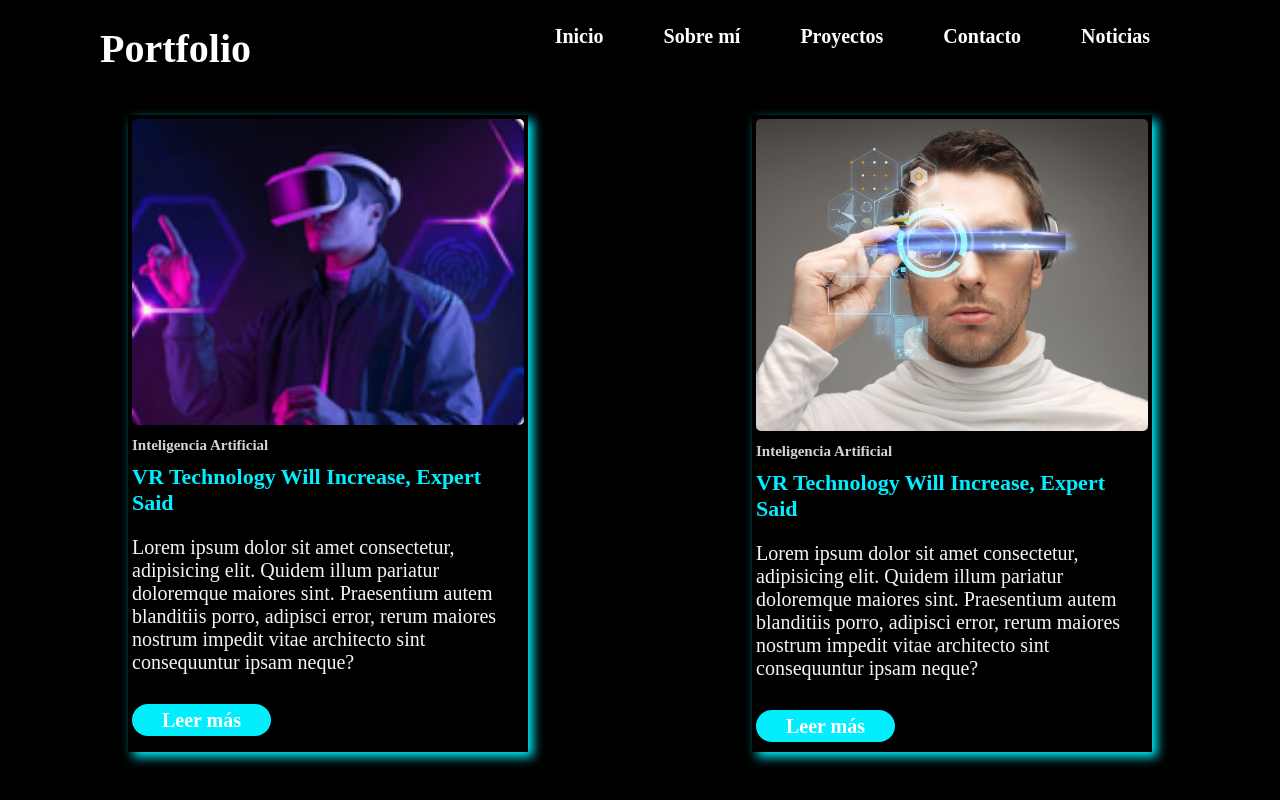
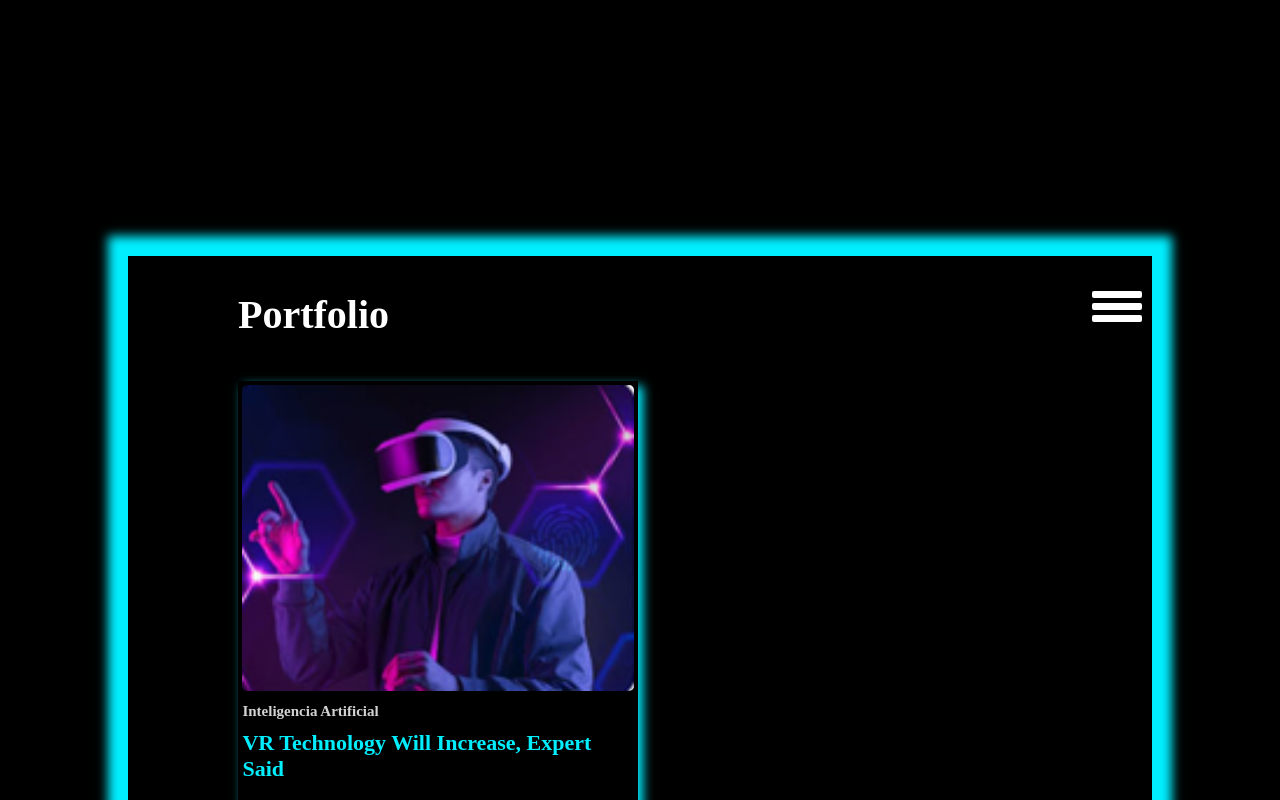
Before and after one commit to olmedix/portfolio, a React (Create React App) app: page /noticias in a window 1280 px wide. Shown: the top 800 px of the page. Built offline with nearby package versions, Linux system fonts and the light colour scheme; the HTML template or start-up script is replaced by a standard one.

Commit message:
creado boton menu

```diff
--- a/src/App.css
+++ b/src/App.css
@@ -8,3 +8,9 @@ html{
    font-size: 10px;
    background-color: black;
 }
+
+.App{
+   margin: 20% 10%;
+   padding: 10px;
+   box-shadow: 0 0 10px 20px var(--color-01);
+}
--- a/src/App.js
+++ /dev/null
@@ -1,33 +0,0 @@
-import "./App.css";
-import Proyectos from "./proyectos-component/Proyecto";
-import Home from "./home-component/Home";
-import Navegador from "./navegador-component/navegador";
-import SobreMi from "./sobreMi-component/SobreMi";
-import Contacto from "./contacto-component/Contacto";
-import Noticias from "./noticias-component/Noticias";
-import {
-  BrowserRouter as Router,
-  Routes,
-  Route,
-  Navigate,
-} from "react-router-dom";
-
-function App() {
-  return (
-    <div className="App">
-      <Router>
-        <Navegador />
-        <Routes>
-          <Route path="/" element={<Home />} />
-          <Route path="/sobre mi" element={<SobreMi />} />
-          <Route path="/proyectos" element={<Proyectos />} />
-          <Route path="/contacto" element={<Contacto />} />
-          <Route path="/noticias" element={<Noticias />} />
-          <Route path="*" element={<Navigate replate to="/" />} />
-        </Routes>
-      </Router>
-    </div>
-  );
-}
-
-export default App;
--- /dev/null
+++ b/src/App.jsx
@@ -0,0 +1,33 @@
+import "./App.css";
+import Proyectos from "./proyectos-component/Proyecto";
+import Home from "./home-component/Home";
+import Navegador from "./navegador-component/navegador";
+import SobreMi from "./sobreMi-component/SobreMi";
+import Contacto from "./contacto-component/Contacto";
+import Noticias from "./noticias-component/Noticias";
+import {
+  BrowserRouter as Router,
+  Routes,
+  Route,
+  Navigate,
+} from "react-router-dom";
+
+function App() {
+  return (
+    <div className="App">
+      <Router>
+        <Navegador />
+        <Routes>
+          <Route path="/" element={<Home />} />
+          <Route path="/sobre mi" element={<SobreMi />} />
+          <Route path="/proyectos" element={<Proyectos />} />
+          <Route path="/contacto" element={<Contacto />} />
+          <Route path="/noticias" element={<Noticias />} />
+          <Route path="*" element={<Navigate replate to="/" />} />
+        </Routes>
+      </Router>
+    </div>
+  );
+}
+
+export default App;
--- a/src/caja-component/caja.css
+++ b/src/caja-component/caja.css
@@ -12,7 +12,7 @@
 
 .box__container{
     width: 25%;
-
+    margin-bottom: 100px;
     width: 400px;
     padding: 4px;
     background-color: black;
--- a/src/home-component/home.css
+++ b/src/home-component/home.css
@@ -78,7 +78,7 @@
 .body__image img{
     width: 70%;
     max-width: 400px;
-    margin: 0 20% 0 20%;
+    margin: 0 20% 20% 20%;
     box-shadow: 0 0 30px var(--color-01);
     border-radius: 50%;
     object-fit: cover;
--- a/src/navegador-component/navegador.css
+++ b/src/navegador-component/navegador.css
@@ -34,3 +34,63 @@
 .header__nav a:hover{
     color: var(--color-01);
 }
+
+/* Estilo del botón hamburguesa */
+.menu-button {
+    display: none;
+    flex-direction: column;
+    gap: 5px;
+    cursor: pointer;
+  }
+
+  .menu-button div {
+    width: 50px;
+    height: 7px;
+    background-color: white;
+    border-radius: 2px;
+  }
+
+  /* Menú hamburguesa */
+  .hamburger-menu {
+    position: absolute;
+    top: 22rem; /* Ajusta según la altura de tu header */
+    right: 160px;
+    background-color: white;
+    padding: 1rem;
+    border-radius: 5px;
+    z-index: 1000;
+  }
+
+  .hamburger-menu .nav__list {
+    display: flex;
+    flex-direction: column;
+    gap: 1rem;
+  }
+
+  .hamburger-menu a {
+    color: black;
+    font-weight: 700;
+    text-decoration: none;
+    font-size: 1.5rem;
+  }
+
+  .hamburger-menu a:hover {
+    color: var(--color-01);
+  }
+
+  /* Mostrar el botón hamburguesa en pantallas pequeñas */
+  @media (max-width: 1360px) {
+    .menu-button {
+      display: flex;
+    }
+
+    .header__nav {
+      display: none;
+    }
+  }
+
+  @media (min-width: 1360px){
+    .hamburger-menu{
+        display: none;
+    }
+  }
--- a/src/navegador-component/navegador.jsx
+++ b/src/navegador-component/navegador.jsx
@@ -1,21 +1,48 @@
+import React, { useState } from "react";
 import "./navegador.css";
 import { Link } from "react-router-dom";
 
+export default function Navegador() {
+  const [menuOpen, setMenuOpen] = useState(false); // Estado para el menú
 
-export default function Navegador(){
-return(
+  const toggleMenu = () => {
+    setMenuOpen(!menuOpen); // Alternar entre abierto y cerrado
+  };
+
+  return (
     <header className="header__container">
       <h1 className="header__title">Portfolio</h1>
 
-    <nav className="header__nav">
+      {/* Botón de menú hamburguesa */}
+      <div className="menu-button" onClick={toggleMenu}>
+        <div></div>
+        <div></div>
+        <div></div>
+      </div>
+
+      {/* Menú hamburguesa */}
+      {menuOpen && (
+        <nav className="hamburger-menu">
+          <ul className="nav__list">
+            <li><Link to="/" onClick={toggleMenu}>Inicio</Link></li>
+            <li><Link to="/sobre mi" onClick={toggleMenu}>Sobre mí</Link></li>
+            <li><Link to="/proyectos" onClick={toggleMenu}>Proyectos</Link></li>
+            <li><Link to="/contacto" onClick={toggleMenu}>Contacto</Link></li>
+            <li><Link to="/noticias" onClick={toggleMenu}>Noticias</Link></li>
+          </ul>
+        </nav>
+      )}
+
+      {/* Menú de navegación principal */}
+      <nav className="header__nav">
         <ul className="nav__list">
-            <li><Link to="/">Inicio</Link></li>
-            <li><Link to="/sobre mi">Sobre mí</Link></li>
-            <li><Link to="/proyectos">Proyectos</Link></li>
-            <li><Link to="/contacto">Contacto</Link></li>
-            <li><Link to="/noticias">Noticias</Link></li>
+          <li><Link to="/" onClick={toggleMenu}>Inicio</Link></li>
+          <li><Link to="/sobre mi" onClick={toggleMenu}>Sobre mí</Link></li>
+          <li><Link to="/proyectos" onClick={toggleMenu}>Proyectos</Link></li>
+          <li><Link to="/contacto" onClick={toggleMenu}>Contacto</Link></li>
+          <li><Link to="/noticias" onClick={toggleMenu}>Noticias</Link></li>
         </ul>
-    </nav>
+      </nav>
     </header>
-);
+  );
 }
--- a/src/sobreMi-component/sobreMi.css
+++ b/src/sobreMi-component/sobreMi.css
@@ -3,8 +3,6 @@
     gap: 80px;
 
 }
-
-
 
 .tecno__img{
     width: 80px;
@@ -80,3 +78,13 @@
     padding-left: 10px;
     text-decoration: none;
 }
+
+/* Ajuste para pantallas más pequeñas (menor a 1360px) */
+@media (max-width: 1360px) {
+    .technology__list {
+        display: grid; /* Cambia de flexbox a grid */
+        grid-template-columns: repeat(4, 1fr); /* 4 columnas iguales */
+        gap: 20px; /* Espaciado más reducido entre elementos */
+    }
+
+}
```
